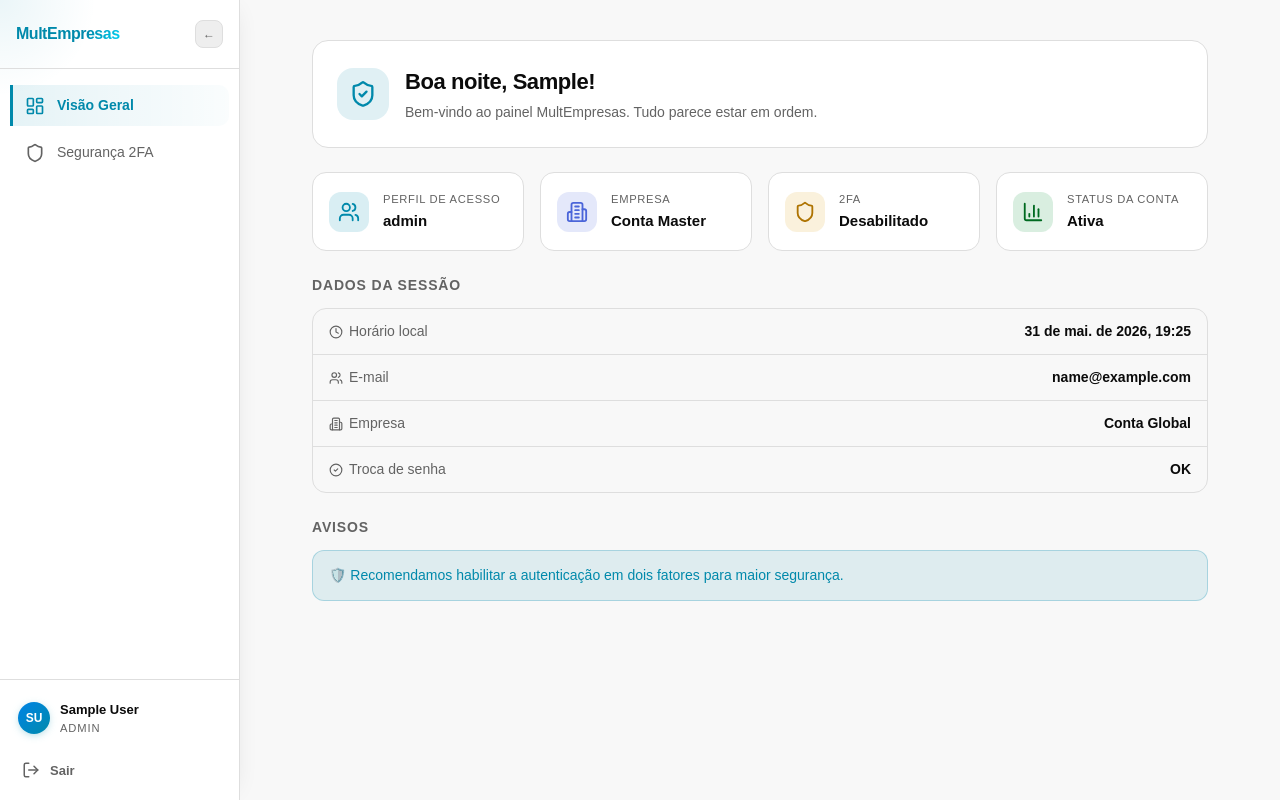
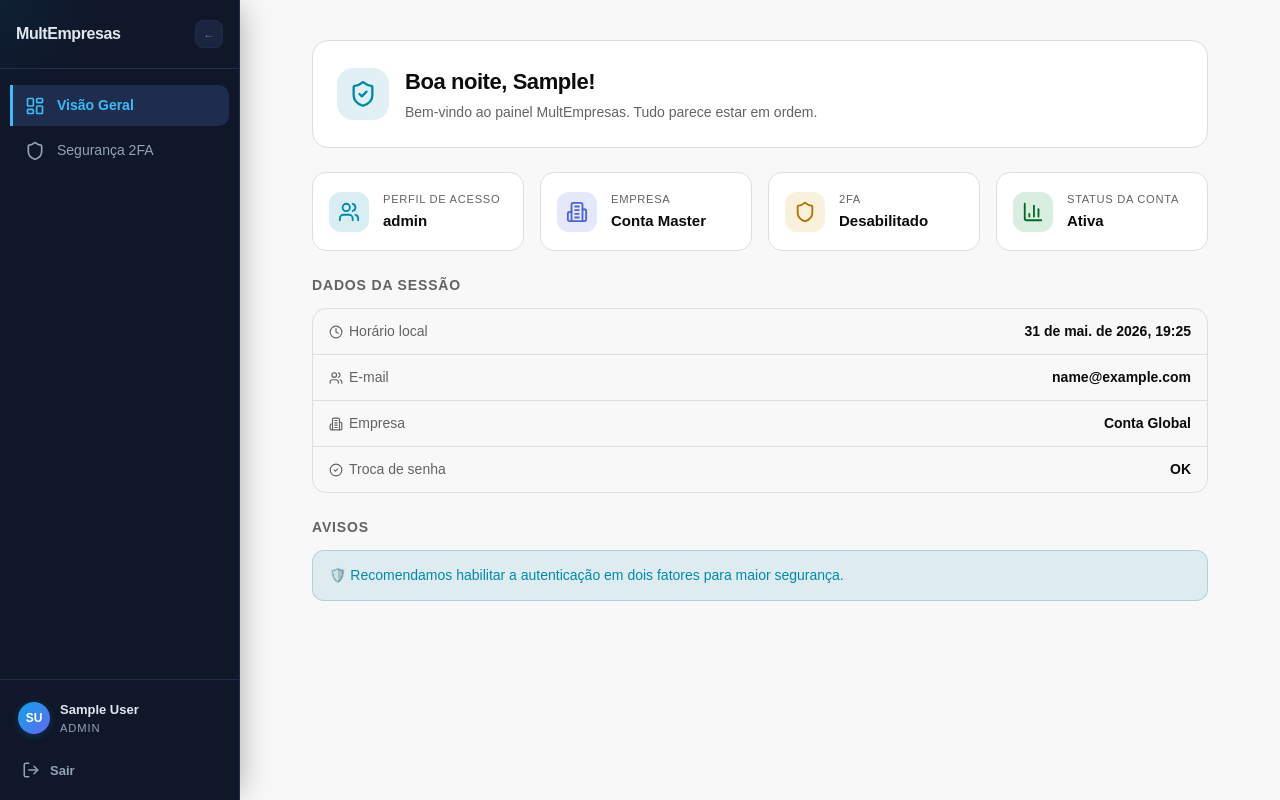
Before and after one commit to ReiArthurjpg/MultEmpresas, a Next.js app in the folder frontend/: page /dashboard in a window 1280 px wide. Built offline with nearby package versions, Linux system fonts and the light colour scheme; no server answers; sample sign-in values are in the browser's storage.

Commit message:
Siderbar ok

```diff
--- a/frontend/app/globals.css
+++ b/frontend/app/globals.css
@@ -466,6 +466,11 @@ a {
   animation: shiny 6s linear infinite;
 }
 
+@keyframes sb-brand-pulse {
+  0%, 100% { color: #e2e8f0; }
+  50% { color: #38bdf8; }
+}
+
 @media (min-width: 640px) {
   .auth-shell, .dashboard-shell { padding: 2.5rem; }
   .auth-grid { background-image: linear-gradient(oklch(0.22 0 0 / 0.50) 1px, transparent 1px), linear-gradient(90deg, oklch(0.22 0 0 / 0.50) 1px, transparent 1px); }
@@ -503,16 +508,33 @@ a {
   background: var(--background);
 }
 
+/* --- Sidebar variables (Navy Theme) --- */
+:root {
+  --sb-bg:           #0f1729;   /* Navy escuro de fundo */
+  --sb-bg-hover:     #1a2540;   /* Navy hover suave */
+  --sb-bg-active:    #1e2d4d;   /* Navy ativo */
+  --sb-border:       #1e2d4d;   /* Borda discreta */
+  --sb-text:         #94a3b8;   /* Cinza-azulado para itens */
+  --sb-text-active:  #e2e8f0;   /* Branco levemente frio para ativo */
+  --sb-brand:        #e2e8f0;   /* Branco para o logo */
+  --sb-accent:       #38bdf8;   /* Sky-400 — acento vibrante que combina */
+  --sb-accent-glow:  #38bdf84d; /* Glow do acento */
+  --sb-toggle-bg:    #1a2540;
+  --sb-toggle-text:  #64748b;
+  --sb-avatar-from:  #0ea5e9;
+  --sb-avatar-to:    #6366f1;
+}
+
 /* --- Sidebar --- */
 .db-sidebar {
   display: flex;
   flex-direction: column;
   width: 240px;
   min-height: 100vh;
-  border-right: 1px solid var(--border);
-  background: var(--card);
-  box-shadow: 4px 0 24px -12px oklch(0 0 0 / 0.12);
-  transition: width 280ms cubic-bezier(0.4, 0, 0.2, 1), box-shadow 280ms ease;
+  background: var(--sb-bg);
+  border-right: 1px solid var(--sb-border);
+  box-shadow: 4px 0 32px -8px #00000066;
+  transition: width 280ms cubic-bezier(0.4, 0, 0.2, 1);
   flex-shrink: 0;
   position: sticky;
   top: 0;
@@ -520,17 +542,14 @@ a {
   overflow: hidden;
   z-index: 50;
 }
-.db-sidebar--collapsed {
-  width: 64px;
-  box-shadow: 2px 0 12px -8px oklch(0 0 0 / 0.08);
-}
+.db-sidebar--collapsed { width: 64px; }
 
 .db-sidebar__header {
   display: flex;
   align-items: center;
   justify-content: space-between;
   padding: 1.25rem 1rem;
-  border-bottom: 1px solid var(--border);
+  border-bottom: 1px solid var(--sb-border);
   min-height: 64px;
   gap: 0.5rem;
 }
@@ -540,6 +559,7 @@ a {
   font-size: 1rem;
   font-weight: 900;
   letter-spacing: -0.03em;
+  color: var(--sb-brand);
   white-space: nowrap;
   overflow: hidden;
   display: flex;
@@ -552,17 +572,18 @@ a {
   justify-content: center;
   width: 28px;
   height: 28px;
-  border: 1px solid var(--border);
+  border: 1px solid var(--sb-border);
   border-radius: 0.5rem;
-  background: var(--secondary);
-  color: var(--muted-foreground);
+  background: var(--sb-toggle-bg);
+  color: var(--sb-toggle-text);
   font-size: 0.75rem;
   flex-shrink: 0;
   transition: all 200ms ease;
 }
 .db-sidebar__toggle:hover {
-  background: var(--muted);
-  color: var(--foreground);
+  background: var(--sb-bg-hover);
+  color: var(--sb-text-active);
+  border-color: var(--sb-accent);
   transform: scale(1.05);
 }
 .db-sidebar__toggle-icon { line-height: 1; }
@@ -571,7 +592,7 @@ a {
   flex: 1;
   display: flex;
   flex-direction: column;
-  gap: 0.375rem;
+  gap: 0.25rem;
   padding: 1rem 0.625rem;
   overflow-y: auto;
 }
@@ -584,27 +605,28 @@ a {
   border-radius: 0.625rem;
   border: 0;
   background: transparent;
-  color: var(--muted-foreground);
+  color: var(--sb-text);
   font-size: 0.875rem;
   font-weight: 500;
   text-align: left;
   white-space: nowrap;
   overflow: hidden;
-  transition: background 200ms ease, color 200ms ease, transform 200ms ease, border-color 200ms ease;
+  transition: background 200ms ease, color 200ms ease, transform 180ms ease;
   border-left: 3px solid transparent;
 }
 .db-sidebar__item:hover:not(.db-sidebar__item--active) {
-  background: var(--muted);
-  color: var(--foreground);
+  background: var(--sb-bg-hover);
+  color: var(--sb-text-active);
   transform: translateX(3px);
 }
 .db-sidebar__item--active {
-  background: linear-gradient(90deg, oklch(0.55 0.18 210 / 0.10) 0%, oklch(0.55 0.18 210 / 0.02) 100%);
-  color: var(--primary);
+  background: var(--sb-bg-active);
+  color: var(--sb-accent);
   font-weight: 700;
-  border-left-color: var(--primary);
+  border-left-color: var(--sb-accent);
   border-top-left-radius: 0;
   border-bottom-left-radius: 0;
+  box-shadow: inset 0 0 0 0 transparent;
 }
 .db-sidebar--collapsed .db-sidebar__item {
   padding: 0.625rem;
@@ -613,11 +635,13 @@ a {
   border-radius: 0.625rem;
 }
 .db-sidebar--collapsed .db-sidebar__item--active {
-  background: oklch(0.55 0.18 210 / 0.12);
+  background: var(--sb-bg-active);
+  color: var(--sb-accent);
+  box-shadow: 0 0 12px var(--sb-accent-glow);
 }
 
 .db-sidebar__footer {
-  border-top: 1px solid var(--border);
+  border-top: 1px solid var(--sb-border);
   padding: 0.75rem 0.625rem;
   display: flex;
   flex-direction: column;
@@ -637,7 +661,7 @@ a {
   width: 32px;
   height: 32px;
   border-radius: 50%;
-  background: linear-gradient(135deg, oklch(0.60 0.18 250) 0%, var(--primary) 100%);
+  background: linear-gradient(135deg, var(--sb-avatar-from) 0%, var(--sb-avatar-to) 100%);
   color: #ffffff;
   display: inline-flex;
   align-items: center;
@@ -645,7 +669,7 @@ a {
   font-size: 0.75rem;
   font-weight: 800;
   flex-shrink: 0;
-  box-shadow: 0 2px 8px -2px oklch(0.55 0.18 210 / 0.4);
+  box-shadow: 0 2px 10px -2px #0ea5e955;
 }
 
 .db-sidebar__user-info {
@@ -660,11 +684,11 @@ a {
   white-space: nowrap;
   overflow: hidden;
   text-overflow: ellipsis;
-  color: var(--foreground);
+  color: var(--sb-text-active);
 }
 .db-sidebar__user-role {
   font-size: 0.7rem;
-  color: var(--muted-foreground);
+  color: var(--sb-text);
   text-transform: uppercase;
   letter-spacing: 0.08em;
 }
@@ -677,7 +701,7 @@ a {
   border-radius: 0.625rem;
   border: 0;
   background: transparent;
-  color: var(--muted-foreground);
+  color: var(--sb-text);
   font-size: 0.8125rem;
   font-weight: 600;
   transition: all 200ms ease;
@@ -685,10 +709,10 @@ a {
   white-space: nowrap;
 }
 .db-sidebar__logout:hover:not(:disabled) {
-  background: oklch(0.577 0.245 27.325 / 0.08);
-  color: var(--destructive);
+  background: oklch(0.577 0.245 27.325 / 0.12);
+  color: #f87171;
 }
-.db-sidebar__logout:disabled { opacity: 0.5; }
+.db-sidebar__logout:disabled { opacity: 0.4; }
 .db-sidebar--collapsed .db-sidebar__logout { justify-content: center; padding: 0.5rem; }
 
 /* --- Main content area --- */
--- a/frontend/components/ui/shiny-text.tsx
+++ b/frontend/components/ui/shiny-text.tsx
@@ -14,19 +14,12 @@ export function ShinyText({ text, disabled = false, speed = 4, className }: Shin
   return (
     <span
       className={cn(
-        "inline-block bg-clip-text font-black",
-        !disabled && "animate-shiny",
+        "inline-block font-black tracking-tight",
         className
       )}
       style={{
-        backgroundImage:
-          "linear-gradient(120deg, var(--primary) 35%, oklch(0.75 0.18 210) 50%, var(--primary) 65%)",
-        backgroundSize: "200% 100%",
-        WebkitBackgroundClip: "text",
-        WebkitTextFillColor: "transparent",
-        animationDuration: `${speed}s`,
-        animationIterationCount: "infinite",
-        animationTimingFunction: "linear",
+        color: "#e2e8f0",
+        animation: disabled ? "none" : `sb-brand-pulse ${speed}s ease-in-out infinite`,
       }}
     >
       {text}
```
